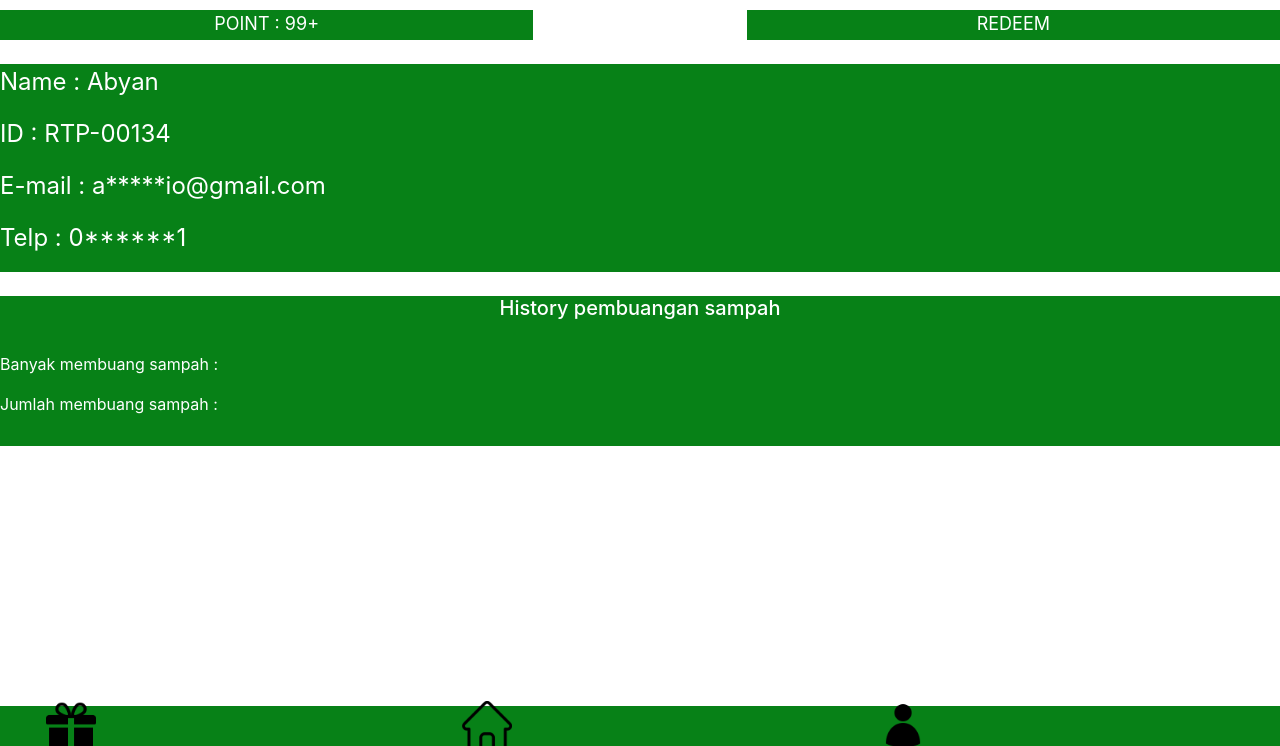
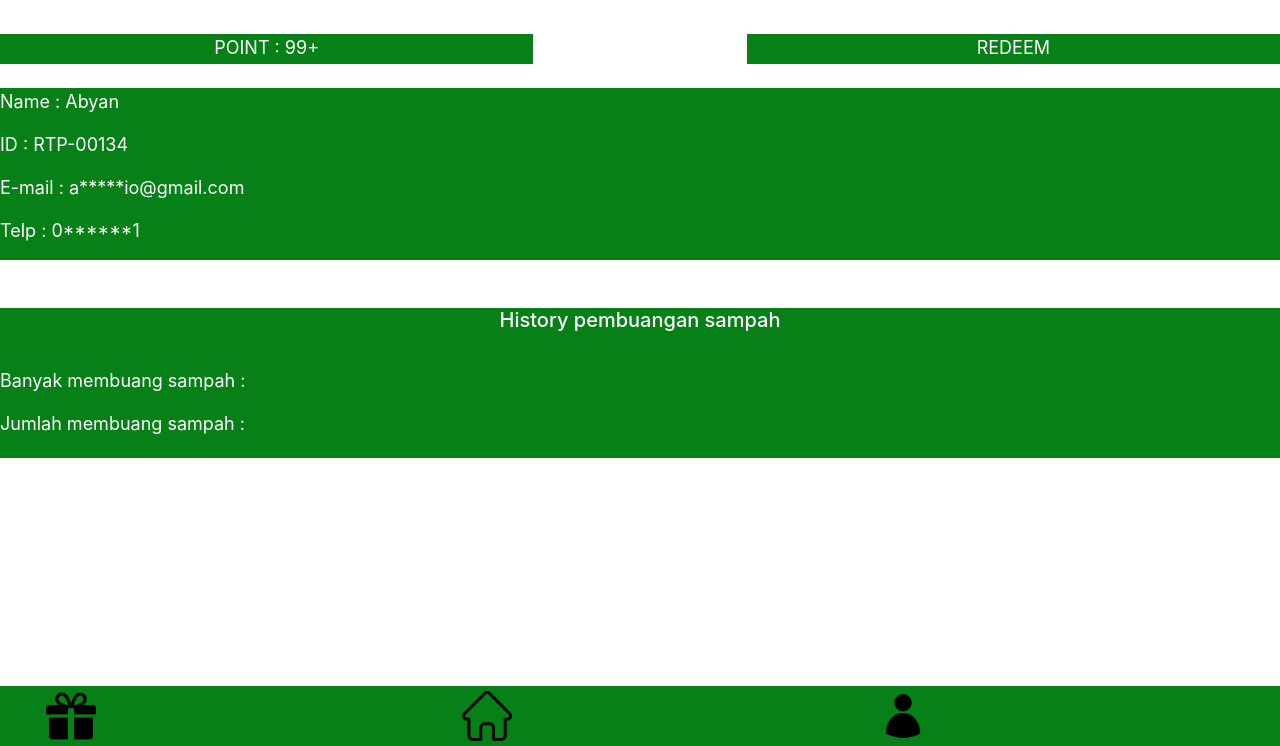
Before and after one commit to Abyan12/RTP, a plain HTML site: page account-page.html in a window 1280 px wide. Shown: the part 54-800 px from the top of the page. Drawn offline with nearby package versions, Linux system fonts and the light colour scheme.

Commit message:
fix account page

```diff
--- a/account-page.html
+++ b/account-page.html
@@ -4,7 +4,7 @@
     <meta charset="UTF-8">
     <meta name="viewport" content="width=device-width, initial-scale=1.0">
     <link rel="stylesheet" href="https://stackpath.bootstrapcdn.com/bootstrap/4.4.1/css/bootstrap.min.css">
-    <link rel="stylesheet" href="./css.css">
+    <link rel="stylesheet" href="./style.css">
     <title>Account Page</title>
 </head>
 <body>
@@ -13,7 +13,7 @@
 </nav>
 
 <div class="container-fluid text-white">
-    <div class="row mt-4">
+    <div class="row mt-5">
         <div class="col-5 green3">
         <p> POINT : 99+</p>
     </div>
@@ -29,7 +29,7 @@
             <p>Telp  : 0******1</p>
     </div>
     </div>
-    <div class="row mt-4 text-blue">
+    <div class="row mt-5 text-blue">
         <div class="col-xs-12 green4">
             <h5 style="text-align: center;">History pembuangan sampah </h5>
             <br>
@@ -37,7 +37,7 @@
             <p>Jumlah membuang sampah :</p>
      </div>
 </div>
-<nav class="navbar navbar-expand-sm navbar-light green fixed-bottom">
+<nav class="navbar navbar-expand-sm navbar-light green5 fixed-bottom">
     <div class="row w-100 ml-auto">
         <div class="col-4">
             <img src="./assets/gift.png" style="width: 50px; height: 50px;" alt="image">
--- a/css.css
+++ b/style.css
@@ -2,11 +2,12 @@
     height: 40px;
     width: 100%;
     background-color: #078117;
+    color: white;
 }
 .green2{
     background-color: #078117;
     width: 100%;
-    font-size: x-large;
+    font-size: large;
     text-align: justify;
 }
 .green3{
@@ -20,5 +21,10 @@
     background-color: #078117;
     height: 150px;
     width: 100% ;
-    font-size: medium;
+    font-size: large;
 }
+.green5{
+    height: 60px;
+    width: 100%;
+    background-color: #078117;
+}
```
